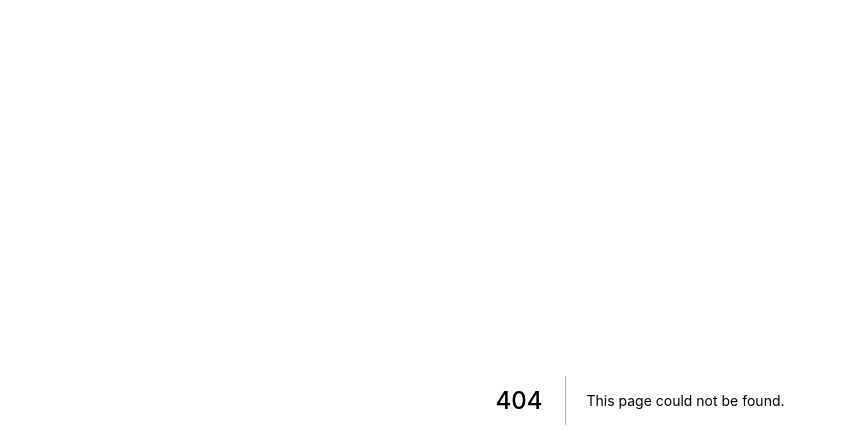
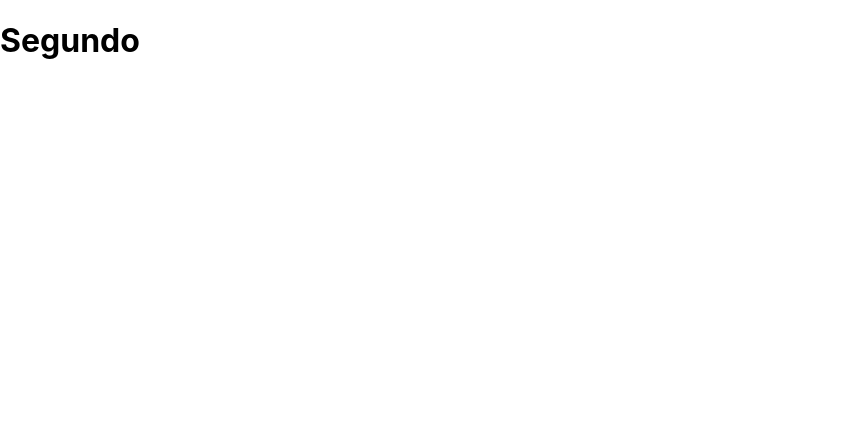
Before and after one commit to annekarolinefc/exercicios, a Next.js app: page /basicos/segundo in a window 1280 px wide. Before the commit this address had no page. Shown: the top 448 px of the page, without its empty margins (0-846 px from the left). Built offline with nearby package versions, Linux system fonts and the light colour scheme.

Commit message:
Criando o primeiro exemplo de JSX

```diff
--- /dev/null
+++ b/pages/basicos/segundo.js
@@ -0,0 +1,8 @@
+// JSX
+export default function Segundo(){
+    return (
+        <div>
+            <h1>Segundo</h1>
+        </div>
+    )
+} //será convertido para JS
```
